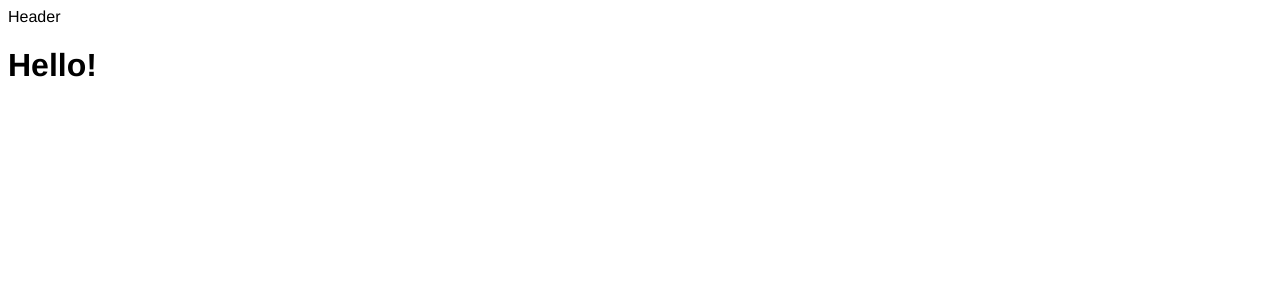
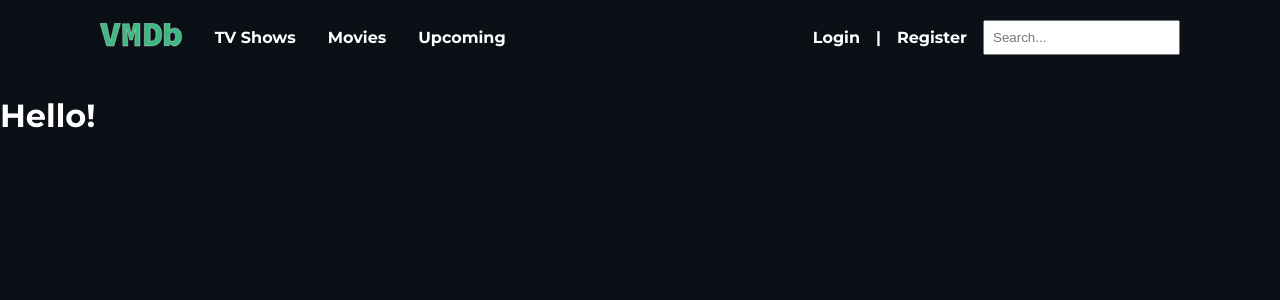
Before and after one commit to aydgn/VMDb, a Vue app: page / in a window 1280 px wide. Shown: the top 300 px of the page. Built offline with nearby package versions, Linux system fonts and the light colour scheme.

Commit message:
header html added

```diff
--- a/index.html
+++ b/index.html
@@ -1,13 +1,19 @@
 <!DOCTYPE html>
 <html lang="en">
+
 <head>
   <meta charset="UTF-8" />
+  <meta name="viewport" content="width=device-width, initial-scale=1.0" />
+  <link rel="preconnect" href="https://fonts.googleapis.com">
+  <link rel="preconnect" href="https://fonts.gstatic.com" crossorigin>
+  <link href="https://fonts.googleapis.com/css2?family=Montserrat:wght@400;700&display=swap" rel="stylesheet">
   <link rel="icon" href="/favicon.ico" />
-    <meta name="viewport" content="width=device-width, initial-scale=1.0" />
-    <title>Vite App</title>
+  <title>VMDb</title>
 </head>
+
 <body>
   <div id="app"></div>
   <script type="module" src="/src/main.js"></script>
 </body>
+
 </html>
--- a/src/App.vue
+++ b/src/App.vue
@@ -11,11 +11,3 @@ export default {
   setup() {},
 };
 </script>
-
-<style>
-#app {
-  font-family: Avenir, Helvetica, Arial, sans-serif;
-  -webkit-font-smoothing: antialiased;
-  -moz-osx-font-smoothing: grayscale;
-}
-</style>
--- /dev/null
+++ b/src/assets/style/_variables.scss
@@ -0,0 +1,3 @@
+$bg: #0b0f16;
+$gray: #404040;
+$green: #40b883;
--- /dev/null
+++ b/src/assets/style/main.scss
@@ -0,0 +1,17 @@
+@import "./variables";
+
+*,
+*:before,
+*:after {
+  box-sizing: border-box;
+}
+
+html,
+body {
+  margin: 0;
+  padding: 0;
+  background-color: $bg;
+  color: #fff;
+  font-family: 'Montserrat', sans-serif;
+  font-size: 16px;
+}
--- a/src/components/HeaderComp.vue
+++ b/src/components/HeaderComp.vue
@@ -1 +1,68 @@
-<template>Header</template>
+<template>
+  <header class="header">
+    <nav class="header__nav">
+      <a href="#" class="header__link">
+        <img
+          src="../assets/images/vmdb.svg"
+          alt="VMDb Logo"
+          class="header__logo"
+          height="25px"
+        />
+      </a>
+      <a href="#" class="header__link">TV Shows</a>
+      <a href="#" class="header__link">Movies</a>
+      <a href="#" class="header__link">Upcoming</a>
+    </nav>
+    <div class="header__menu">
+      <a href="#" class="header__link">Login</a>
+      |
+      <a href="" class="header__link">Register</a>
+      <input type="search" placeholder="Search..." class="header__search" />
+    </div>
+  </header>
+</template>
+
+<script>
+export default {
+  setup() {
+    return {};
+  },
+};
+</script>
+
+<style lang="scss">
+.header {
+  background: $bg;
+  padding: 20px 100px;
+  display: flex;
+  justify-content: space-between;
+  align-items: center;
+  flex-wrap: wrap;
+  font-weight: bold;
+
+  &__nav {
+    display: flex;
+    align-items: center;
+    gap: 2rem;
+  }
+
+  &__menu {
+    display: flex;
+    gap: 1rem;
+    align-items: center;
+  }
+
+  &__search {
+    padding: 0.5rem;
+  }
+
+  a {
+    color: #fff;
+    text-decoration: none;
+
+    &:hover {
+      text-decoration: underline;
+    }
+  }
+}
+</style>
--- a/vite.config.js
+++ b/vite.config.js
@@ -1,7 +1,21 @@
-import { defineConfig } from 'vite'
+const path = require('path');
+
+import {
+  defineConfig
+} from 'vite'
 import vue from '@vitejs/plugin-vue'
 
 // https://vitejs.dev/config/
 export default defineConfig({
-  plugins: [vue()]
+  plugins: [vue()],
+  alias: {
+    '@': path.resolve(__dirname, './src'),
+  },
+  css: {
+    preprocessorOptions: {
+      scss: {
+        additionalData: `@import '@/assets/style/main.scss';`
+      }
+    }
+  }
 })
```
Also changed, not shown: src/assets/images/vmdb.svg (added). Lines whose indentation alone changed are shown as unchanged.
